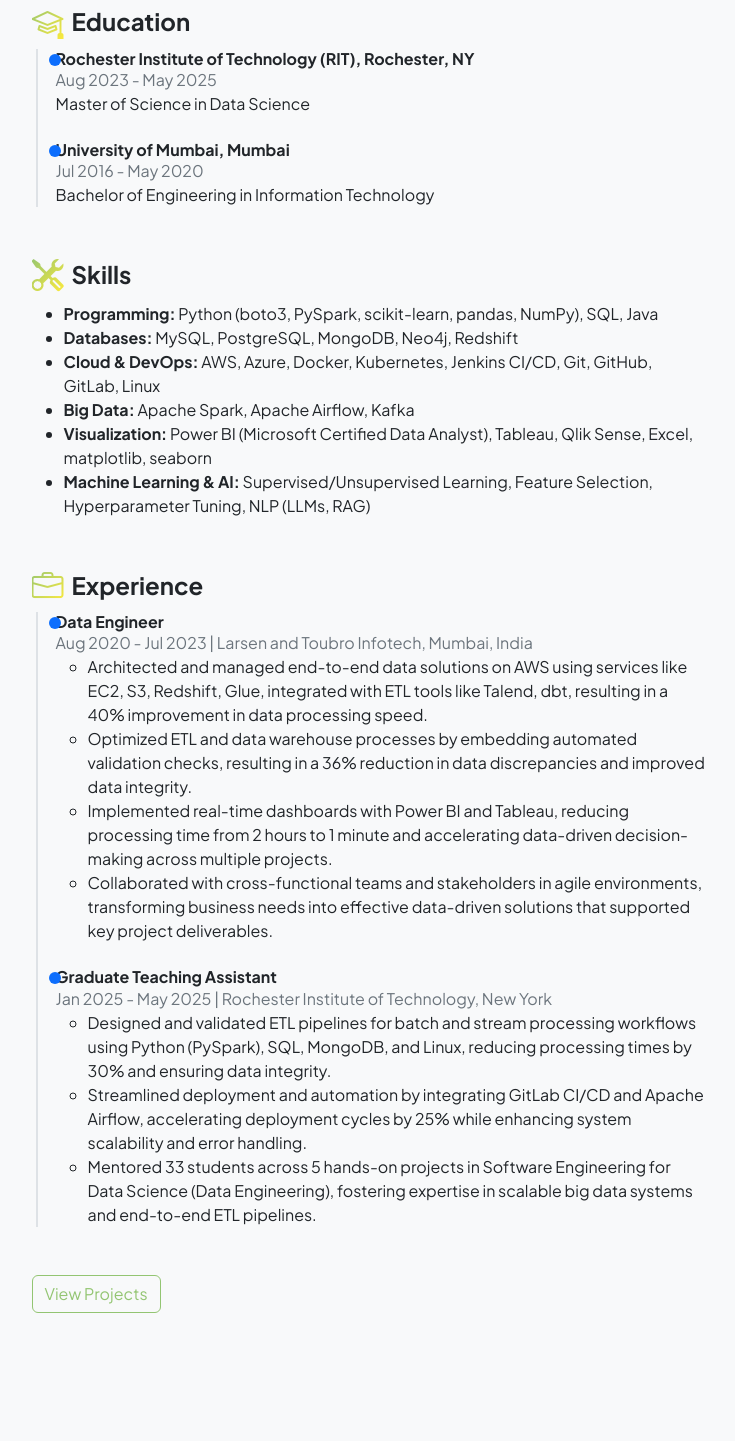
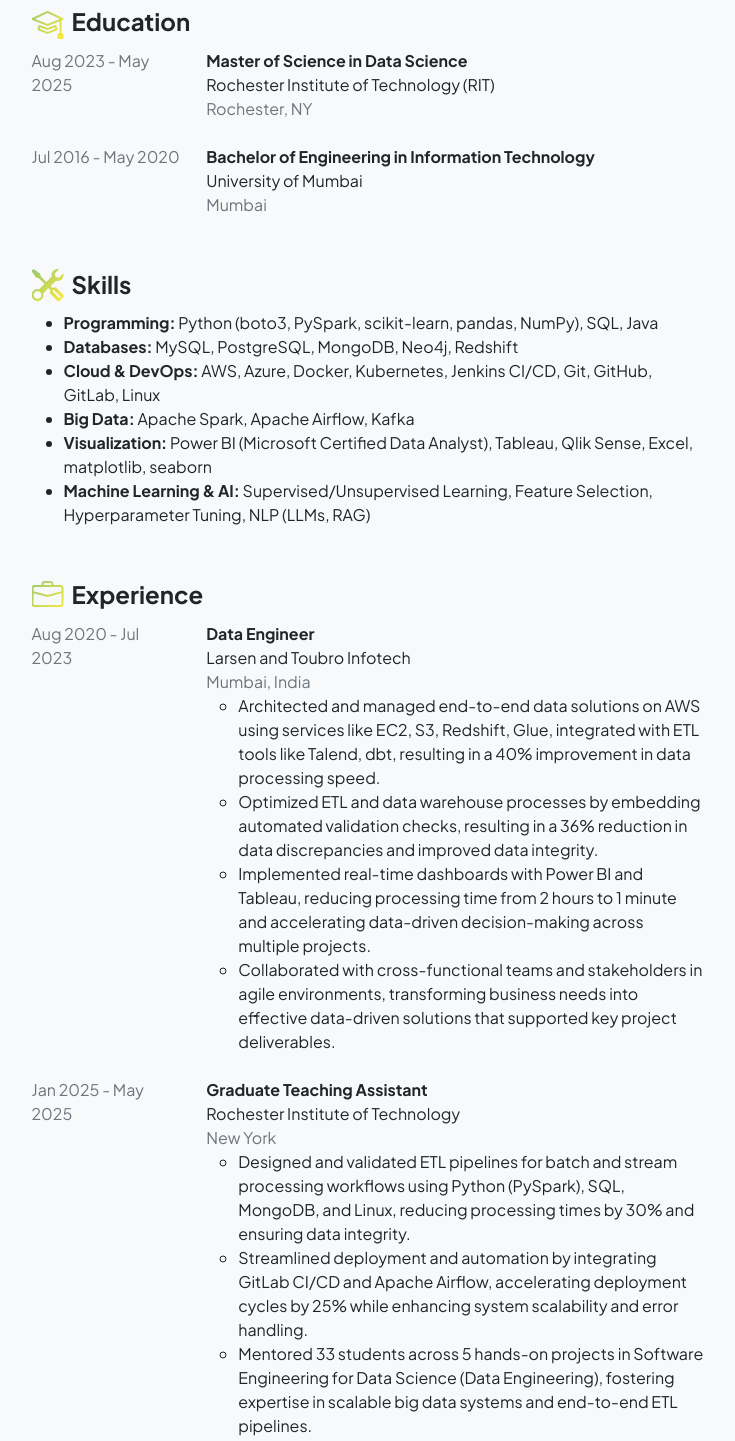
Before and after one commit to Krutik4/krutikpanchal, a plain HTML site: page resume.html in a window 1280 px wide. Shown: the part 333-1774 px from the top of the page, without its empty margins (271-1006 px from the left). Drawn offline with nearby package versions, Linux system fonts and the light colour scheme.

Commit message:
Update contact icons and timeline layout

```diff
--- a/resume.html
+++ b/resume.html
@@ -54,16 +54,30 @@
                 <!-- Education -->
                 <div class="mb-5">
                     <h4 class="fw-bolder d-flex align-items-center"><i class="bi bi-mortarboard fs-2 text-gradient me-2"></i>Education</h4>
-                    <ul class="timeline">
-                        <li class="timeline-item">
-                            <h6 class="fw-bolder mb-0">Rochester Institute of Technology (RIT), Rochester, NY</h6>
+                    <ul class="list-unstyled">
+                        <li class="mb-4">
+                            <div class="row">
+                                <div class="col-sm-3">
                                     <div class="text-muted">Aug 2023 - May 2025</div>
-                            <div>Master of Science in Data Science</div>
+                                </div>
+                                <div class="col-sm-9">
+                                    <div class="fw-bolder">Master of Science in Data Science</div>
+                                    <div>Rochester Institute of Technology (RIT)</div>
+                                    <div class="text-muted">Rochester, NY</div>
+                                </div>
+                            </div>
                         </li>
-                        <li class="timeline-item">
-                            <h6 class="fw-bolder mb-0">University of Mumbai, Mumbai</h6>
+                        <li class="mb-4">
+                            <div class="row">
+                                <div class="col-sm-3">
                                     <div class="text-muted">Jul 2016 - May 2020</div>
-                            <div>Bachelor of Engineering in Information Technology</div>
+                                </div>
+                                <div class="col-sm-9">
+                                    <div class="fw-bolder">Bachelor of Engineering in Information Technology</div>
+                                    <div>University of Mumbai</div>
+                                    <div class="text-muted">Mumbai</div>
+                                </div>
+                            </div>
                         </li>
                     </ul>
                 </div>
@@ -84,25 +98,41 @@
                 <!-- Experience -->
                 <div class="mb-5">
                     <h4 class="fw-bolder d-flex align-items-center"><i class="bi bi-briefcase fs-2 text-gradient me-2"></i>Experience</h4>
-                    <ul class="timeline">
-                        <li class="timeline-item">
-                            <h6 class="fw-bolder mb-0">Data Engineer</h6>
-                            <div class="text-muted">Aug 2020 - Jul 2023 | Larsen and Toubro Infotech, Mumbai, India</div>
+                    <ul class="list-unstyled">
+                        <li class="mb-4">
+                            <div class="row">
+                                <div class="col-sm-3">
+                                    <div class="text-muted">Aug 2020 - Jul 2023</div>
+                                </div>
+                                <div class="col-sm-9">
+                                    <div class="fw-bolder">Data Engineer</div>
+                                    <div>Larsen and Toubro Infotech</div>
+                                    <div class="text-muted">Mumbai, India</div>
                                     <ul>
                                         <li>Architected and managed end-to-end data solutions on AWS using services like EC2, S3, Redshift, Glue, integrated with ETL tools like Talend, dbt, resulting in a 40% improvement in data processing speed.</li>
                                         <li>Optimized ETL and data warehouse processes by embedding automated validation checks, resulting in a 36% reduction in data discrepancies and improved data integrity.</li>
                                         <li>Implemented real-time dashboards with Power BI and Tableau, reducing processing time from 2 hours to 1 minute and accelerating data-driven decision-making across multiple projects.</li>
                                         <li>Collaborated with cross-functional teams and stakeholders in agile environments, transforming business needs into effective data-driven solutions that supported key project deliverables.</li>
                                     </ul>
+                                </div>
+                            </div>
                         </li>
-                        <li class="timeline-item">
-                            <h6 class="fw-bolder mb-0">Graduate Teaching Assistant</h6>
-                            <div class="text-muted">Jan 2025 - May 2025 | Rochester Institute of Technology, New York</div>
+                        <li class="mb-4">
+                            <div class="row">
+                                <div class="col-sm-3">
+                                    <div class="text-muted">Jan 2025 - May 2025</div>
+                                </div>
+                                <div class="col-sm-9">
+                                    <div class="fw-bolder">Graduate Teaching Assistant</div>
+                                    <div>Rochester Institute of Technology</div>
+                                    <div class="text-muted">New York</div>
                                     <ul>
                                         <li>Designed and validated ETL pipelines for batch and stream processing workflows using Python (PySpark), SQL, MongoDB, and Linux, reducing processing times by 30% and ensuring data integrity.</li>
                                         <li>Streamlined deployment and automation by integrating GitLab CI/CD and Apache Airflow, accelerating deployment cycles by 25% while enhancing system scalability and error handling.</li>
                                         <li>Mentored 33 students across 5 hands-on projects in Software Engineering for Data Science (Data Engineering), fostering expertise in scalable big data systems and end-to-end ETL pipelines.</li>
                                     </ul>
+                                </div>
+                            </div>
                         </li>
                     </ul>
                 </div>
```
Also changed, not shown: contact.html (+2 -3 lines). Lines whose indentation alone changed are shown as unchanged.
